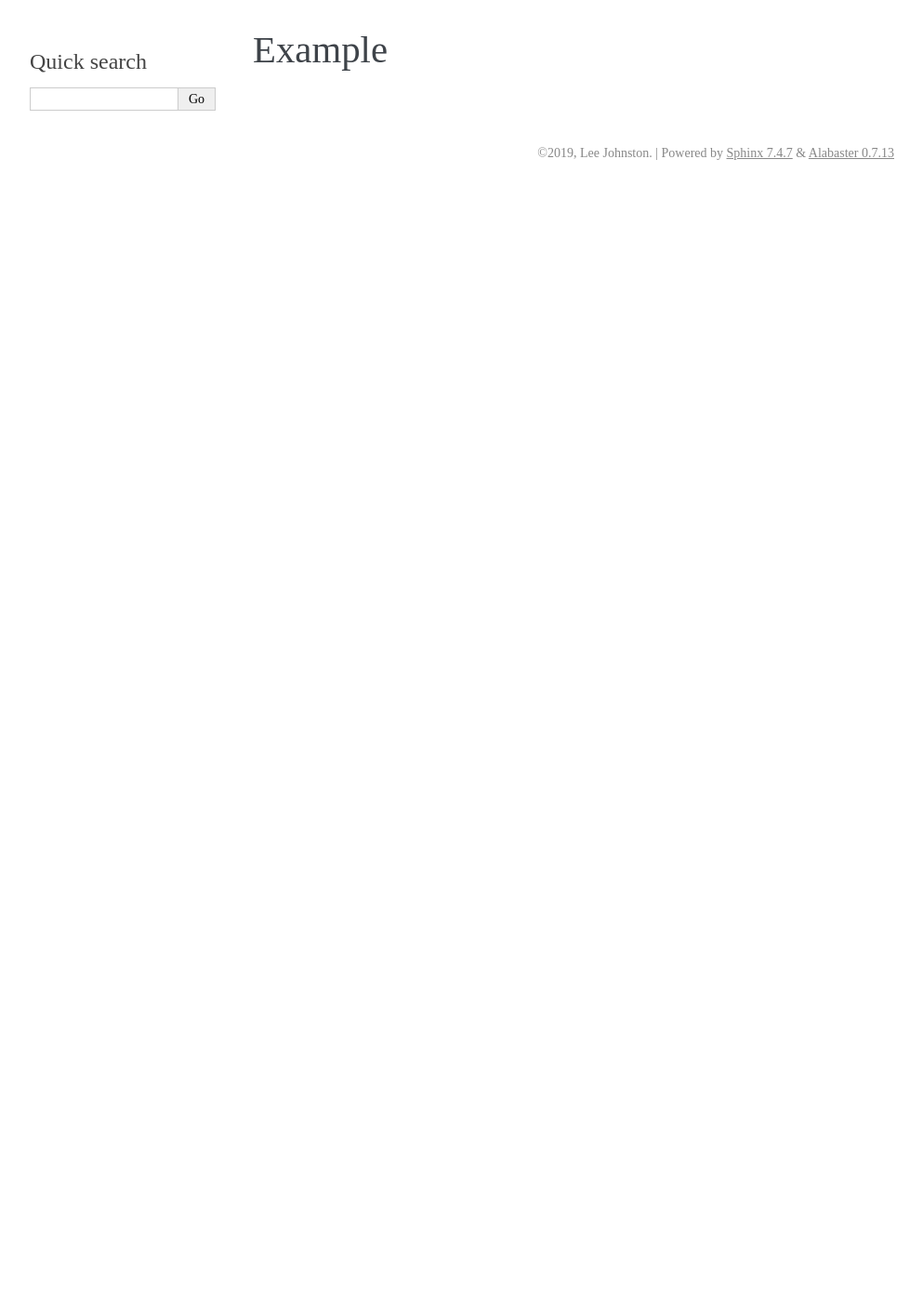
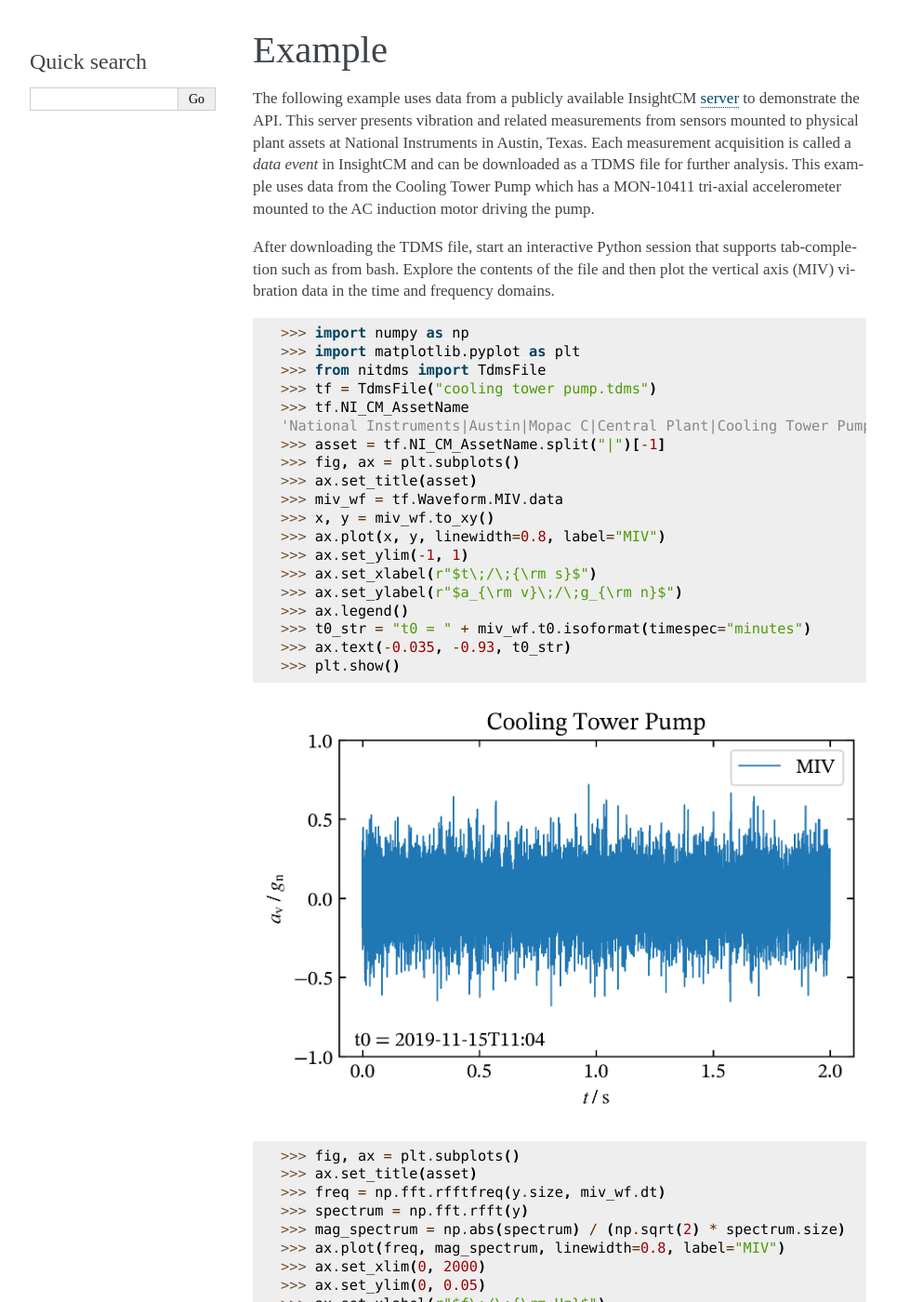
Before and after one commit to l-johnston/nitdms, a Sphinx documentation site: the page built from doc/Example.rst, in a window 1280 px wide and 1400 px high. Shown: the whole window at 93% size, without its empty margins (148-1141 px from the left). Built offline with Sphinx 7.4.7, drawn with Linux system fonts in a browser that asks for light colours; some of the changed text lies outside the part shown.

Commit message:
Add example and pipeline

```diff
--- a/doc/Example.rst
+++ b/doc/Example.rst
@@ -1,2 +1,53 @@
 Example
 =======
+
+The following example uses data from a publicly available InsightCM `server`_ to
+demonstrate the API. This server presents vibration and related measurements from
+sensors mounted to physical plant assets at National Instruments in Austin,
+Texas. Each measurement acquisition is called a *data event* in InsightCM and can
+be downloaded as a TDMS file for further analysis. This example uses data from
+the Cooling Tower Pump which has a MON-10411 tri-axial accelerometer mounted to
+the AC induction motor driving the pump.
+
+After downloading the TDMS file, start an interactive Python session that supports
+tab-completion such as from bash. Explore the contents of the file and then plot
+the vertical axis (MIV) vibration data in the time and frequency domains.
+
+>>> import numpy as np
+>>> import matplotlib.pyplot as plt
+>>> from nitdms import TdmsFile
+>>> tf = TdmsFile("cooling tower pump.tdms")
+>>> tf.NI_CM_AssetName
+'National Instruments|Austin|Mopac C|Central Plant|Cooling Tower Pump'
+>>> asset = tf.NI_CM_AssetName.split("|")[-1]
+>>> fig, ax = plt.subplots()
+>>> ax.set_title(asset)
+>>> miv_wf = tf.Waveform.MIV.data
+>>> x, y = miv_wf.to_xy()
+>>> ax.plot(x, y, linewidth=0.8, label="MIV")
+>>> ax.set_ylim(-1, 1)
+>>> ax.set_xlabel(r"$t\;/\;{\rm s}$")
+>>> ax.set_ylabel(r"$a_{\rm v}\;/\;g_{\rm n}$")
+>>> ax.legend()
+>>> t0_str = "t0 = " + miv_wf.t0.isoformat(timespec="minutes")
+>>> ax.text(-0.035, -0.93, t0_str)
+>>> plt.show()
+
+.. image:: example/miv.png
+
+>>> fig, ax = plt.subplots()
+>>> ax.set_title(asset)
+>>> freq = np.fft.rfftfreq(y.size, miv_wf.dt)
+>>> spectrum = np.fft.rfft(y)
+>>> mag_spectrum = np.abs(spectrum) / (np.sqrt(2) * spectrum.size)
+>>> ax.plot(freq, mag_spectrum, linewidth=0.8, label="MIV")
+>>> ax.set_xlim(0, 2000)
+>>> ax.set_ylim(0, 0.05)
+>>> ax.set_xlabel(r"$f\;/\;{\rm Hz}$")
+>>> ax.set_ylabel(r"$a_{\rm v}\;/\;(g_{\rm n}\;{\rm RMS})$")
+>>> ax.legend()
+>>> plt.show()
+
+.. image:: example/miv_fft.png
+
+.. _server: http://insightcm.niwsc.com/icm
--- /dev/null
+++ b/doc/example/example.py
@@ -0,0 +1,39 @@
+"""Script to generate the example"""
+import numpy as np
+import matplotlib.pyplot as plt
+from nitdms import TdmsFile
+
+
+def main():
+    """generate the example graphs"""
+    plt.style.use("report")
+    tf = TdmsFile("cooling tower pump.tdms")
+    assetname = tf.NI_CM_AssetName.split("|")[-1]
+    fig, ax = plt.subplots()
+    ax.set_title(assetname)
+    miv_wf = tf.Waveform.MIV.data
+    x, y = miv_wf.to_xy()
+    ax.plot(x, y, linewidth=0.8, label="MIV")
+    ax.set_ylim(-1, 1)
+    ax.set_xlabel(r"$t\;/\;{\rm s}$")
+    ax.set_ylabel(r"$a_{\rm v}\;/\;g_{\rm n}$")
+    ax.legend()
+    ax.text(-0.035, -0.93, "t0 = " + miv_wf.t0.isoformat(timespec="minutes"))
+    fig.savefig("miv.png")
+
+    fig, ax = plt.subplots()
+    ax.set_title(assetname)
+    freq = np.fft.rfftfreq(y.size, miv_wf.dt)
+    spectrum = np.fft.rfft(y)
+    mag_spectrum = np.abs(spectrum) / (np.sqrt(2) * spectrum.size)
+    ax.plot(freq, mag_spectrum, linewidth=0.8, label="MIV")
+    ax.set_xlim(0, 2000)
+    ax.set_ylim(0, 0.05)
+    ax.set_xlabel(r"$f\;/\;{\rm Hz}$")
+    ax.set_ylabel(r"$a_{\rm v}\;/\;(g_{\rm n}\;{\rm RMS})$")
+    ax.legend()
+    fig.savefig("miv_fft.png")
+
+
+if __name__ == "__main__":
+    main()
```
Also changed, not shown: azure-pipeline.yml (+37 -0 lines), doc/example/miv.png (added), doc/example/miv_fft.png (added), 2 other files.
